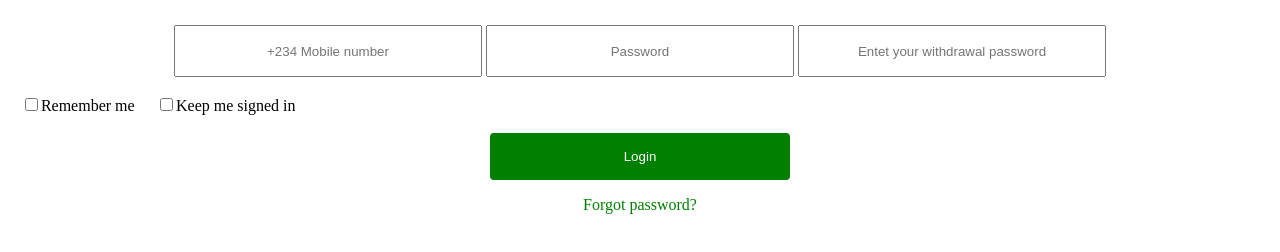
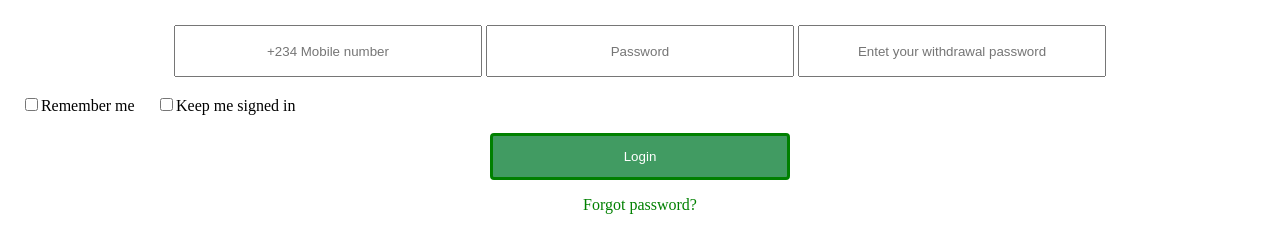
Before and after one commit to Focuskid1/Focus-tech-, a plain HTML site: page index.html in a window 1280 px wide. In both pictures the pointer is over the button "Login". Shown: the part 108-360 px from the top of the page. Drawn offline with Linux system fonts and the light colour scheme.

Commit message:
Update index.html

```diff
--- a/index.html
+++ b/index.html
@@ -43,6 +43,11 @@
         color: white;
         border-radius:4px;
     }
+      button:hover{
+         background-color:#419b62;
+         color: white;
+         transition:0.7s
+      }
     #mycheckbox{
         accent-color: green;
     }
```
